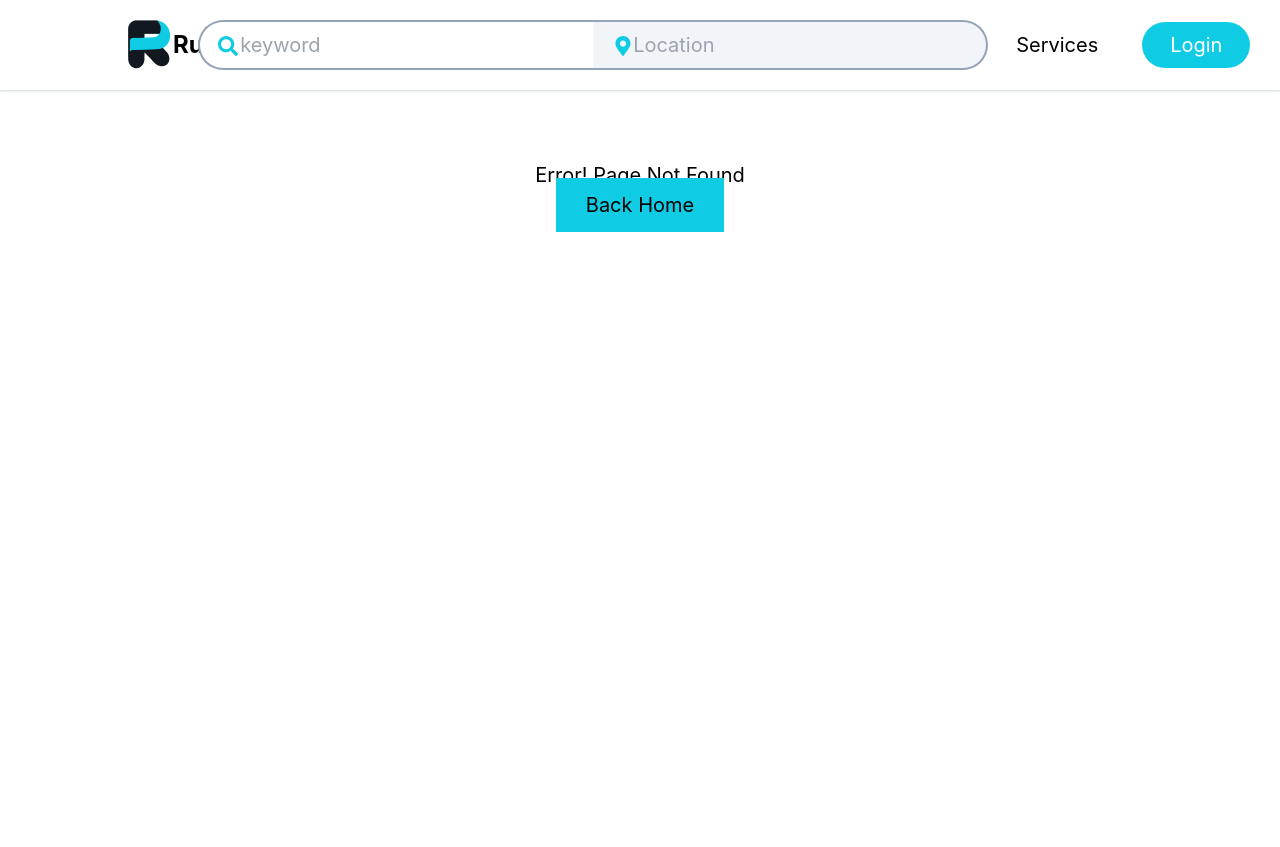
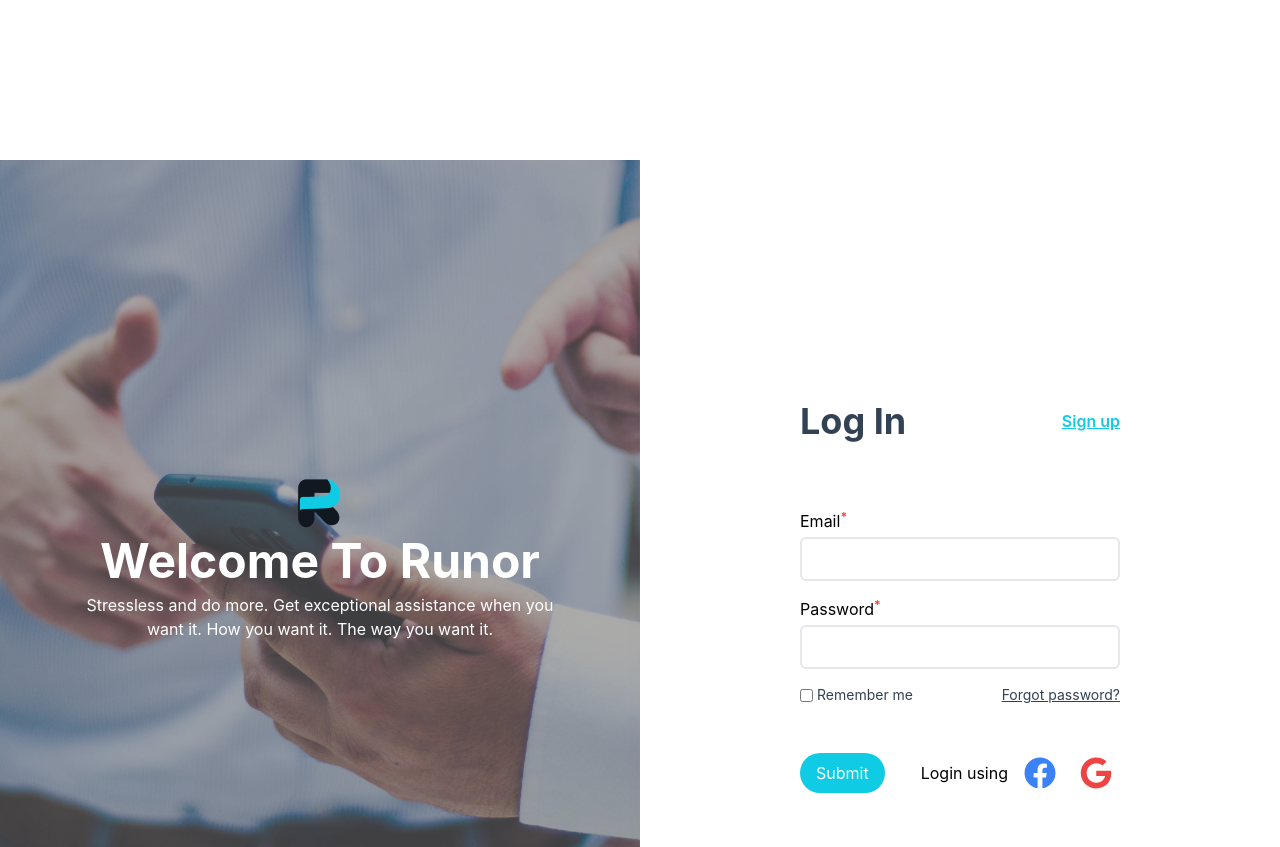
Before and after one commit to aslam48/frontend-2, a React (Create React App) app: page /login in a window 1280 px wide. Before the commit this address had no page. Shown: the top 847 px of the page. Before the commit the page ends 800 px from the top, so only its background shows below. Built offline with nearby package versions, Linux system fonts and the light colour scheme.

Commit message:
Add login page

```diff
--- a/package.json
+++ b/package.json
@@ -8,13 +8,15 @@
     "@testing-library/react": "^13.4.0",
     "@testing-library/user-event": "^13.5.0",
     "axios": "^1.1.2",
+    "formik": "^2.2.9",
     "react": "^18.2.0",
     "react-dom": "^18.2.0",
     "react-icons": "^4.4.0",
     "react-redux": "^8.0.5",
     "react-router-dom": "^6.4.1",
     "react-scripts": "5.0.1",
-    "web-vitals": "^2.1.4"
+    "web-vitals": "^2.1.4",
+    "yup": "^1.0.2"
   },
   "scripts": {
     "start": "react-scripts start",
--- a/src/App.js
+++ b/src/App.js
@@ -3,14 +3,18 @@ import {Routes, Route} from 'react-router-dom'
 import Home from './pages/Home/Home';
 import Error from './components/Error/Error';
 import Header from './components/Header/Header';
+import Login from './pages/Login/Login';
+import { useLocation } from 'react-router-dom';
 
 function App() {
+  const {pathname} = useLocation()
+  console.log(pathname)
   return (
-    <div className="App">
-      <Header />
-      <main className='mt-20 lg:mt-40'>
+    <div className={` ${pathname==='/login'?'h-screen w-screen': ''}`}>
+      <main className={`mt-20 lg:mt-40 ${pathname==='/login'?'h-screen w-screen': ''}`}>
         <Routes>
           <Route path='/' element={<Home />}/>
+          <Route path='/login' element={<Login />} />
           <Route path='*' element={<Error/>} />
         </Routes>
       </main>
--- /dev/null
+++ b/src/components/FormError/FormError.jsx
@@ -0,0 +1,15 @@
+import React from 'react'
+
+const FormError = ({message}) => {
+    return (
+        <div className='my-2 flex justify-center bg-slate-300'>
+            {
+                message? (
+                    <p className='text-center text-red-500'>{message}</p>
+                ): null
+            }
+        </div>
+    )
+}
+
+export default FormError
--- /dev/null
+++ b/src/components/FormInputError/FormInputError.jsx
@@ -0,0 +1,15 @@
+import React from 'react'
+
+const FormInputError = ({isTouched, errorMessage }) => {
+  return (
+    <div>
+        {
+            isTouched && errorMessage ? (
+                <small className='text-red-500'>{errorMessage}</small>
+            ): null
+        }
+    </div>
+  )
+}
+
+export default FormInputError
--- /dev/null
+++ b/src/components/LoginForm/LoginForm.css
@@ -0,0 +1,24 @@
+@tailwind utilities;
+@tailwind components;
+@tailwind base;
+
+@layer components{
+    .login {
+        @apply w-full px-5 lg:px-40;
+    }
+    .login .form-group {
+        @apply flex flex-col gap-1 w-full text-left;
+    }
+    .login .form-group input {
+        @apply p-2 px-4 rounded-md outline-none border-2 w-full;
+    }
+    .login form {
+        @apply flex flex-col gap-3;
+    }
+    .login button[type=submit]{
+        @apply bg-primary hover:bg-black hover:text-primary
+    }
+    .login .social-link{
+        @apply rounded-full text-5xl p-2 hover:text-7xl transition-all duration-150;
+    }
+}
--- /dev/null
+++ b/src/components/LoginForm/LoginForm.jsx
@@ -0,0 +1,114 @@
+import React, {useEffect} from 'react'
+import {useFormik} from 'formik'
+import * as Yup from 'yup'
+import { useDispatch, useSelector } from 'react-redux'
+import { clearMessage, localLogin } from '../../features/auth/authSlice'
+import FormError from '../FormError/FormError'
+import './LoginForm.css'
+import FormInputError from '../FormInputError/FormInputError'
+import { FaFacebook, FaGoogle } from 'react-icons/fa'
+import { Link } from 'react-router-dom'
+
+
+
+const LoginForm = () => {
+    const dispatch = useDispatch()
+    const {userLoading, message, user} = useSelector( store => store.auth)
+    const formik = useFormik({
+        initialValues: {
+            email: '',
+            password: ''
+        },
+        validationSchema: Yup.object({
+            email: Yup.string().email('Invalid email address').required('Email is required'),
+            password: Yup.string().min(8, "Must be at least 8 characters").required("Password required")
+            .matches(/[a-z]+/, "Must contain atleast one lowercase character")
+            // .matches(/[A-Z]+/, "One uppercase character")
+            // .matches(/[@$!%*#?&]+/, "One special character")
+            .matches(/\d+/, "Must contain atleast one number")
+        }),
+        onSubmit: async(values) => {
+            dispatch(clearMessage())
+            dispatch(localLogin(values))
+        }
+    })
+
+    useEffect(() => {
+        dispatch(clearMessage())
+    }, [])
+
+    const facebookLogin = async() => {
+        window.open('http://localhost:5000/auth/facebook', '_self')
+    }
+    const googleLogin = async() => {
+        console.log('logging with google')
+        window.open('http://localhost:5000/auth/google', '_self')
+    }
+
+    return (
+        <div className='login'>
+            <div className='my-10 flex items-center justify-between'>
+                <h1 className='text-left font-bold text-4xl text-slate-700'>Log in</h1>
+                <Link to='/signup' className='text-right font-semibold text-primary underline block'>Sign up</Link>
+            </div>
+            <form onSubmit={formik.handleSubmit}>
+                <FormError message={message}/>
+                <div className='form-group'>
+                    <label htmlFor='email'>
+                        Email<sup className='text-red-500 font-bold'>*</sup>
+                    </label>
+                    <input
+                        type='email'
+                        id='email'
+                        {...formik.getFieldProps('email')}
+                    />
+                    <FormInputError
+                        isTouched={formik.touched.email}
+                        errorMessage={formik.errors.email}
+                    />
+                </div>
+                <div className='form-group'>
+                    <label htmlFor='password'>
+                        Password<sup className='text-red-500 font-bold'>*</sup>
+                    </label>
+                    <input
+                        type='password'
+                        id='password'
+                        {...formik.getFieldProps('password')}
+                    />
+                    <FormInputError
+                        isTouched={formik.touched.password}
+                        errorMessage={formik.errors.password}
+                    />
+                </div>
+
+                <div className='flex justify-between text-sm text-slate-700'>
+                    <div className='flex gap-1 items-center'>
+                        <input type='checkbox' id='remember-me'/>
+                        <label htmlFor='remember-me'>Remember me</label>
+                    </div>
+                    <Link to='/forgot-password' className='underline'>Forgot password?</Link>
+                </div>
+
+                <div className='flex justify-between items-center mt-5'>
+                    <button
+                        className='p-2 bg-primary rounded-full text-white text-center my-4 px-4 '
+                        type='submit'
+                        >Submit
+                    </button>
+                    <div className='flex gap-2 items-center'>
+                        <p>Login using</p>
+                        <Link onClick={facebookLogin}>
+                            <FaFacebook  className='social-link text-blue-500'/>
+                        </Link>
+                        <Link onClick={googleLogin}>
+                            <FaGoogle className='social-link text-red-500' />
+                        </Link>
+                    </div>
+                </div>
+            </form>
+        </div>
+    )
+}
+
+export default LoginForm
--- a/src/features/auth/authSlice.js
+++ b/src/features/auth/authSlice.js
@@ -1,44 +1,97 @@
-import { createSlice } from "@reduxjs/toolkit";
-import { createAsyncThunk } from "@reduxjs/toolkit";
+import { createAsyncThunk, createSlice } from "@reduxjs/toolkit";
 import axios from "axios";
 
-const initialState = {
-    name: 'auth',
-    user: {},
-    isloading: false,
-}
-export const loginUser = createAsyncThunk(
-    'login',
-    async(name, thunkAPI) =>{
-        try{
-            const response = await axios('login-url')
-            return response.data
-        }catch(error){
-            return thunkAPI.rejectWithValue('Somthing went wrong')
+
+export const localLogin = createAsyncThunk(
+    'auth/localLogin',
+    async(values, thunkAPI) =>{
+        console.log('logging in ...: ', values)
+        try {
+            const res = await axios.post('http://localhost:5000/auth/login', {
+                email: values.email,
+                password: values.password
+            })
+            // console.log('from api:', res.data)
+            return res.data
+        } catch (error) {
+            thunkAPI.rejectWithValue('Something went wrong')
+            return error.response.data.msg
         }
     }
 )
 
+export const localSignup = createAsyncThunk(
+    'auth/localSignup',
+    async(values, thunkAPI) => {
+        try {
+            const res = await axios.post('http://localhost:5000/auth/signup', {
+                email: values.email,
+                password: values.password,
+                username: values.username
+            })
+            return res.data
+        } catch (error) {
+            thunkAPI.rejectWithValue('Something went wrong')
+            return error.response.data.msg
+        }
+    }
+)
 const authSlice = createSlice({
     name: 'auth',
-    initialState,
+    initialState: {
+        user: null,
+        userLoading: true,
+        message: ''
+    },
     reducers: {
-        userLogOut: (state)=>{
-            state.user = {}
+        setUser: (state, {payload}) => {
+            state.user = payload
+        },
+        clearUser: (state) => {
+            state.user = null
+        },
+        clearMessage: (state)=>{
+            state.message = ''
         }
     },
+
     extraReducers: {
-        [loginUser.pending]: (state, action)=>{
-            state.isloading = true
+        [localLogin.pending]: (state) =>{
+            state.userLoading = true
+            state.message = 'Please wait...'
         },
-        [loginUser.fulfilled]: (state, action)=>{
-            state.user = action.payload
+        [localLogin.fulfilled]: (state, action) => {
+            if(action.payload.user){
+                state.userLoading = false
+                state.user = action.payload.user
+                state.message = action.payload.message
+            }else{
+                state.message = action.payload
+            }
         },
-        [loginUser.rejected]: (state, action)=>{
-            state.isloading = false
+        [localLogin.rejected]: (state, {payload}) => {
+            state.userLoading = false
+            state.message = 'Login failed'
+        },
+        [localSignup.pending]: (state) =>{
+            state.userLoading = true
+        },
+        [localSignup.fulfilled]: (state, action) =>{
+            state.userLoading = false
+            if(action.payload.user){
+                state.userLoading = false
+                state.user = action.payload.user
+                state.message = action.payload.message
+            }else{
+                state.message = action.payload
+            }
+        },
+        [localSignup.rejected]: (state) =>{
+            state.userLoading = false
+            state.message = 'Login failed'
         }
     }
 })
 
-export const {userLogOut} = authSlice.actions;
-export default authSlice.reducer;
+export const {setUser, clearUser, clearMessage} = authSlice.actions
+export default authSlice.reducer
--- a/src/index.css
+++ b/src/index.css
@@ -24,7 +24,8 @@
 }
 
 body {
-  font-size: 20px;
+  overflow-x: hidden;
+  font-size: 16px;
   margin: 0;
   font-family: -apple-system, BlinkMacSystemFont, 'Segoe UI', 'Roboto', 'Oxygen',
     'Ubuntu', 'Cantarell', 'Fira Sans', 'Droid Sans', 'Helvetica Neue',
--- a/src/pages/Home/Home.jsx
+++ b/src/pages/Home/Home.jsx
@@ -12,8 +12,8 @@ import WorkerCategories from '../../components/WorkerCategories/WorkerCategories
 
 const Home = () => {
   return (
-    <main className='w-full overflow-x-hidden'>
-        {/* <Header /> */}
+    <div className='w-full'>
+        <Header />
         <Hero2 />
         <FeaturedServices />
         <FeaturedServiceProviders />
@@ -22,7 +22,7 @@ const Home = () => {
         <WorkerCategories />
         <Footer />
         <Sidebar />
-    </main>
+    </div>
   )
 }
 
--- /dev/null
+++ b/src/pages/Login/Login.jsx
@@ -0,0 +1,34 @@
+import React from 'react'
+import LoginForm from '../../components/LoginForm/LoginForm';
+import loginImage from '../../images/login-bg.jpg';
+import logo from '../../images/logo.png'
+
+const Login = () => {
+  return (
+    <div className='grid grid-col-1 lg:grid-cols-2 h-screen w-screen overflow-clip'>
+        <article className='relative items-center text-center invisible lg:visible'>
+            <img
+                src={loginImage} alt='image'
+                className='w-full h-full object-cover aspect-square animate-pulse absolute top-0 left-0'
+            />
+            <div
+                className='bg-black bg-opacity-30 flex flex-col justify-center items-center gap-2 text-white absolute w-full h-full z-10 top-0 left-0 px-5 lg:px-20'
+            >
+                <img src={logo} alt='logo'/>
+                <h2 className='font-bold text-xl lg:text-5xl'>Welcome To Runor</h2>
+                <p>Stressless and do more. Get exceptional assistance when you want it. How you want it. The way you want it.</p>
+            </div>
+        </article>
+
+        <article className='flex flex-col items-center justify-center shadow-xl'>
+            <div className='flex gap-2 font-bold items-center text-3xl visible lg:invisible px-5 text-primary'>
+                <img src={logo} alt='logo'/>
+                <h2>Runor</h2>
+            </div>
+            <LoginForm />
+        </article>
+    </div>
+  )
+}
+
+export default Login
```
Also changed, not shown: src/images/login-bg.jpg (added), src/pages/Login/Login.css (added), 1 other file (tests, documents, lock files or other folders).
